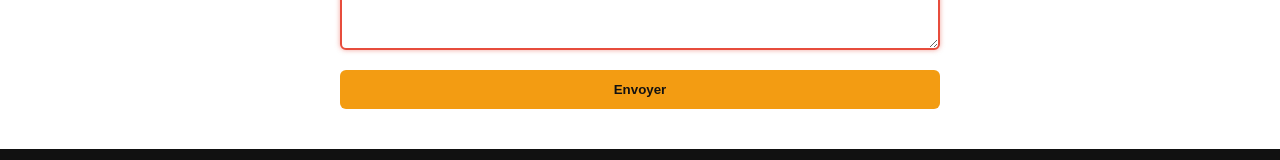
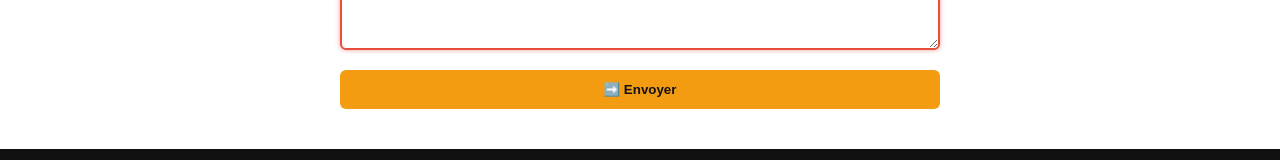
Before and after one commit to Mohoua93/Devom, a React (Create React App) app: page /contact in a window 1280 px wide. Shown: the part 484-644 px from the top of the page. Built offline with nearby package versions, Linux system fonts and the light colour scheme.

Commit message:
Change message send sucess

```diff
--- a/src/pages/Contact.jsx
+++ b/src/pages/Contact.jsx
@@ -21,9 +21,8 @@ const Contact = () => {
     setStatus("Envoi en cours...");
 
     try {
-      // *** C'est la ligne à modifier ! ***
       const response = await fetch(
-        "https://devom.onrender.com/api/contact", // <-- CORRIGÉ : Ajoutez /api/contact
+        "https://devom.onrender.com/api/contact",
         {
           method: "POST",
           headers: { "Content-Type": "application/json" },
@@ -34,6 +33,11 @@ const Contact = () => {
       if (response.ok) {
         setStatus("✅ Message envoyé avec succès !");
         setFormData({ name: "", email: "", message: "" });
+
+        // Effacer le message après 5 secondes
+        setTimeout(() => {
+          setStatus("");
+        }, 5000);
       } else {
         const errorData = await response.json();
         setStatus(`❌ Erreur : ${errorData.message || 'Une erreur est survenue lors de l\'envoi.'}`);
@@ -83,11 +87,20 @@ const Contact = () => {
           onChange={handleChange}
         />
 
-        <button type="submit" disabled={loading}>
-          {loading ? "Envoi..." : "Envoyer"}
+        <button
+          type="submit"
+          disabled={loading || status === "✅ Message envoyé avec succès !"}
+        >
+          {loading
+            ? "Envoi..."
+            : status === "✅ Message envoyé avec succès !"
+            ? "✔️ Envoyé"
+            : "➡️ Envoyer"}
         </button>
 
-        {status && <p className="status" aria-live="polite">{status}</p>}
+        {status && status !== "✅ Message envoyé avec succès !" && (
+          <p className="status" aria-live="polite">{status}</p>
+        )}
       </form>
     </main>
   );
```
